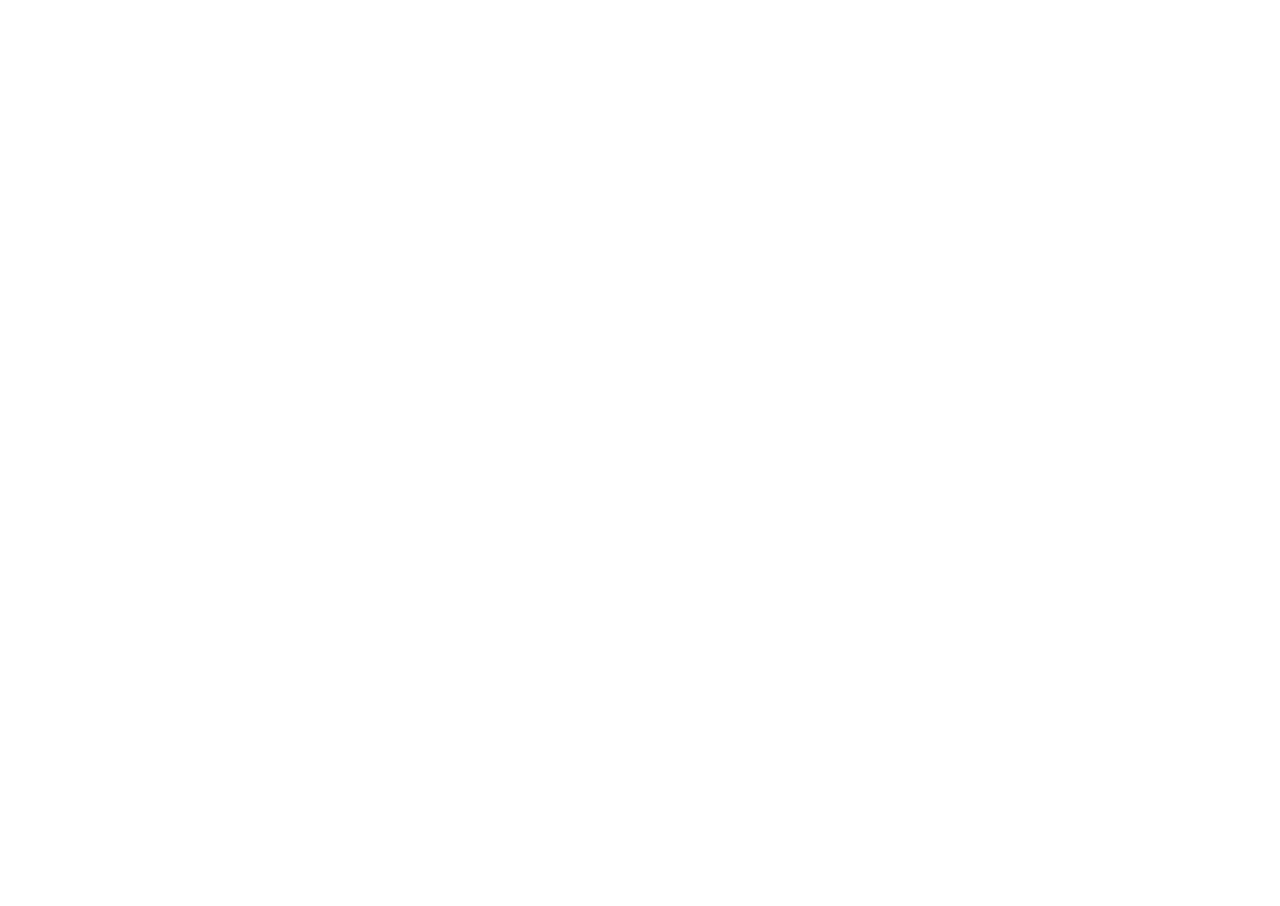
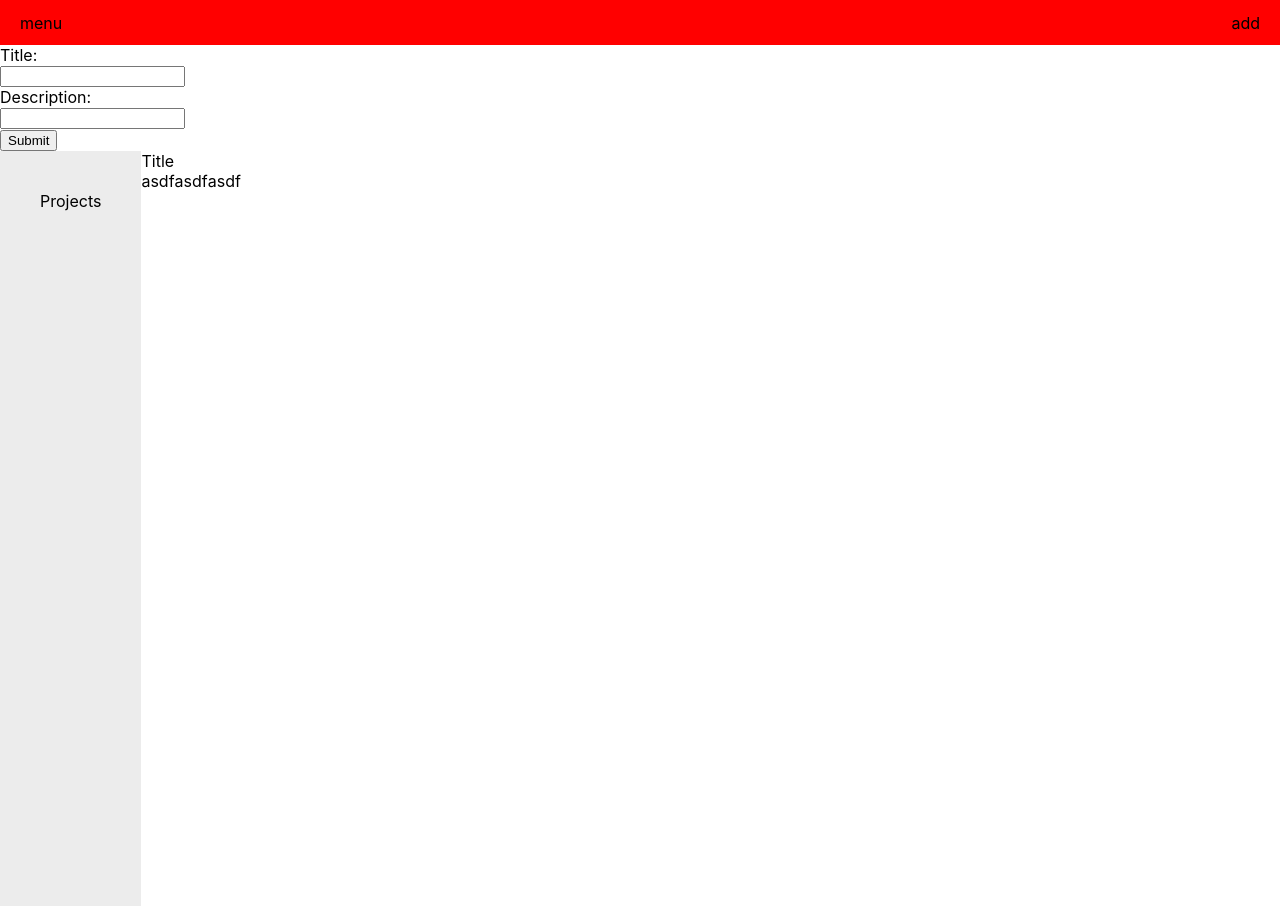
Before and after one commit to skeanster/todo-list, a website built with webpack: page dist/index.html in a window 1280 px wide. Before the commit the page ends 800 px from the top, so only its background shows below. Built offline with Linux system fonts and the light colour scheme.

Commit message:
initial UI build

```diff
--- a/package.json
+++ b/package.json
@@ -15,5 +15,8 @@
     "style-loader": "^3.3.0",
     "webpack": "^5.58.2",
     "webpack-cli": "^4.9.1"
+  },
+  "dependencies": {
+    "date-fns": "^2.25.0"
   }
 }
--- a/src/index.js
+++ b/src/index.js
@@ -1 +1,3 @@
 import "./style.css";
+
+import { compareAsc, format } from "date-fns";
--- /dev/null
+++ b/src/style.css
@@ -0,0 +1,63 @@
+* {
+  box-sizing: border-box;
+}
+
+html,
+body {
+  background: white;
+  margin: 0px;
+  min-height: 100%;
+  font-family: -apple-system, BlinkMacSystemFont, "Segoe UI", Roboto, Oxygen,
+    Ubuntu, Cantarell, "Open Sans", "Helvetica Neue", sans-serif;
+}
+
+header {
+  background: red;
+  display: flex;
+  flex-direction: row;
+  align-items: center;
+  justify-content: space-between;
+  height: 45px;
+  padding-left: 20px;
+  padding-right: 20px;
+}
+
+@media only screen and (max-width: 660px) {
+  header {
+    padding-left: 8px;
+    padding-right: 8px;
+  }
+}
+
+.menuButton {
+  cursor: pointer;
+}
+
+.menuContainer {
+  background-color: #ececec;
+  height: calc(100vh - 45px);
+  padding: 40px;
+}
+
+.addButton {
+  cursor: pointer;
+}
+
+.mainContainer {
+  display: flex;
+  flex-direction: row;
+  flex-wrap: nowrap;
+  justify-content: flex-start;
+}
+
+.projectContainer {
+  display: flex;
+  flex-direction: column;
+}
+
+.taskContainer {
+}
+
+.taskContainer {
+  display: flex;
+}
```
Also changed, not shown: dist/index.html, dist/main.js, src/index.css (deleted), 1 other file.
